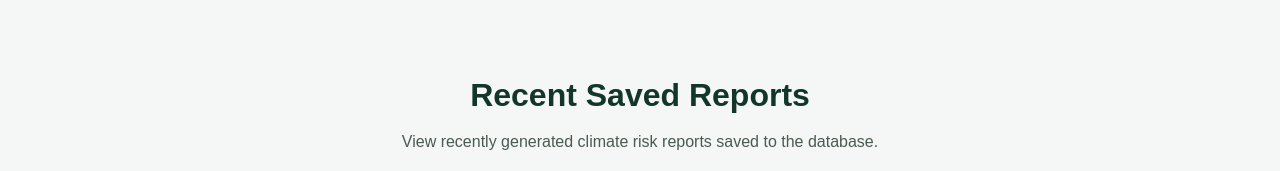
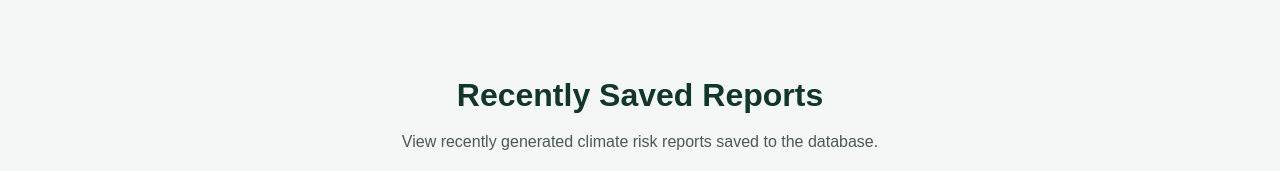
Before and after one commit to SammarJaffery/INST377FinalProject, a website: page public/homepage.html in a window 1280 px wide. Shown: the part 927-1098 px from the top of the page. Drawn offline with Linux system fonts and the light colour scheme; no server answers.

Commit message:
Improve recently saved reports

```diff
--- a/public/homepage.html
+++ b/public/homepage.html
@@ -77,7 +77,7 @@
     </section>
 
     <section class="saved-reports-section">
-        <h2>Recent Saved Reports</h2>
+        <h2>Recently Saved Reports</h2>
         <p class="section-description">
             View recently generated climate risk reports saved to the database.
         </p>
```
